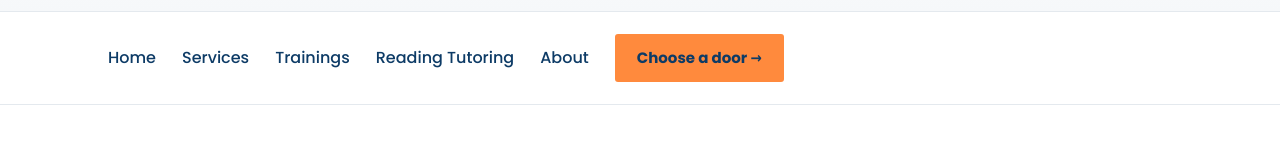
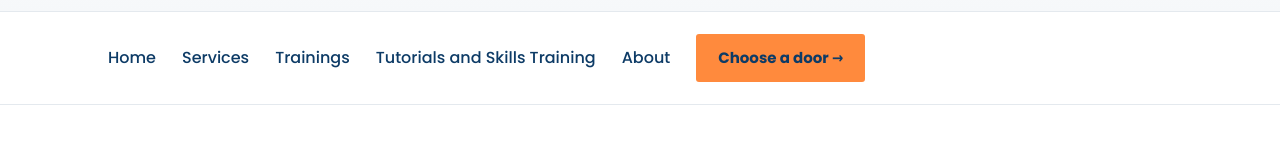
Before and after one commit to infojennifermurchison-del/bookmcg, a plain HTML site: page index.html in a window 1280 px wide. Shown: the part 169-335 px from the top of the page. Drawn offline with nearby package versions, Linux system fonts and the light colour scheme; a script that the page names is missing.

Commit message:
Rename nav and footer label to 'Tutorials and Skills Training'
Co-Authored-By: Claude Opus 4.8 <noreply@anthropic.com>
Claude-Session: https://claude.ai/code/session_01Pff93i84n3PAyLtzburqKA

```diff
--- a/index.html
+++ b/index.html
@@ -29,7 +29,7 @@
       <a class="nav-link" href="index.html">Home</a>
       <a class="nav-link" href="#doors">Services</a>
       <a class="nav-link" href="trainings.html">Trainings</a>
-      <a class="nav-link" href="reading.html">Reading Tutoring</a>
+      <a class="nav-link" href="reading.html">Tutorials and Skills Training</a>
       <a class="nav-link" href="about.html">About</a>
       <a class="header-cta" href="#doors">Choose a door &rarr;</a>
     </nav>
@@ -270,7 +270,7 @@
       <a href="training.html">Curriculum</a>
       <a href="technical-writing.html">Consulting</a>
       <a href="business-consulting.html">Compliance</a>
-      <a href="reading.html">Reading Tutoring</a>
+      <a href="reading.html">Tutorials and Skills Training</a>
       <a href="about.html">About</a>
     </nav>
     <div class="footer-legal">
```
Also changed, not shown: about.html (+2 -2 lines), business-consulting.html (+2 -2 lines), grant-govcon.html (+2 -2 lines), privacy.html (+2 -2 lines), reading.html (+2 -2 lines), technical-writing.html (+2 -2 lines), terms.html (+2 -2 lines), training.html (+2 -2 lines), trainings-early-childhood.html (+1 -1 lines), trainings-leaders.html (+1 -1 lines), trainings-parents.html (+1 -1 lines), trainings.html (+1 -1 lines).
